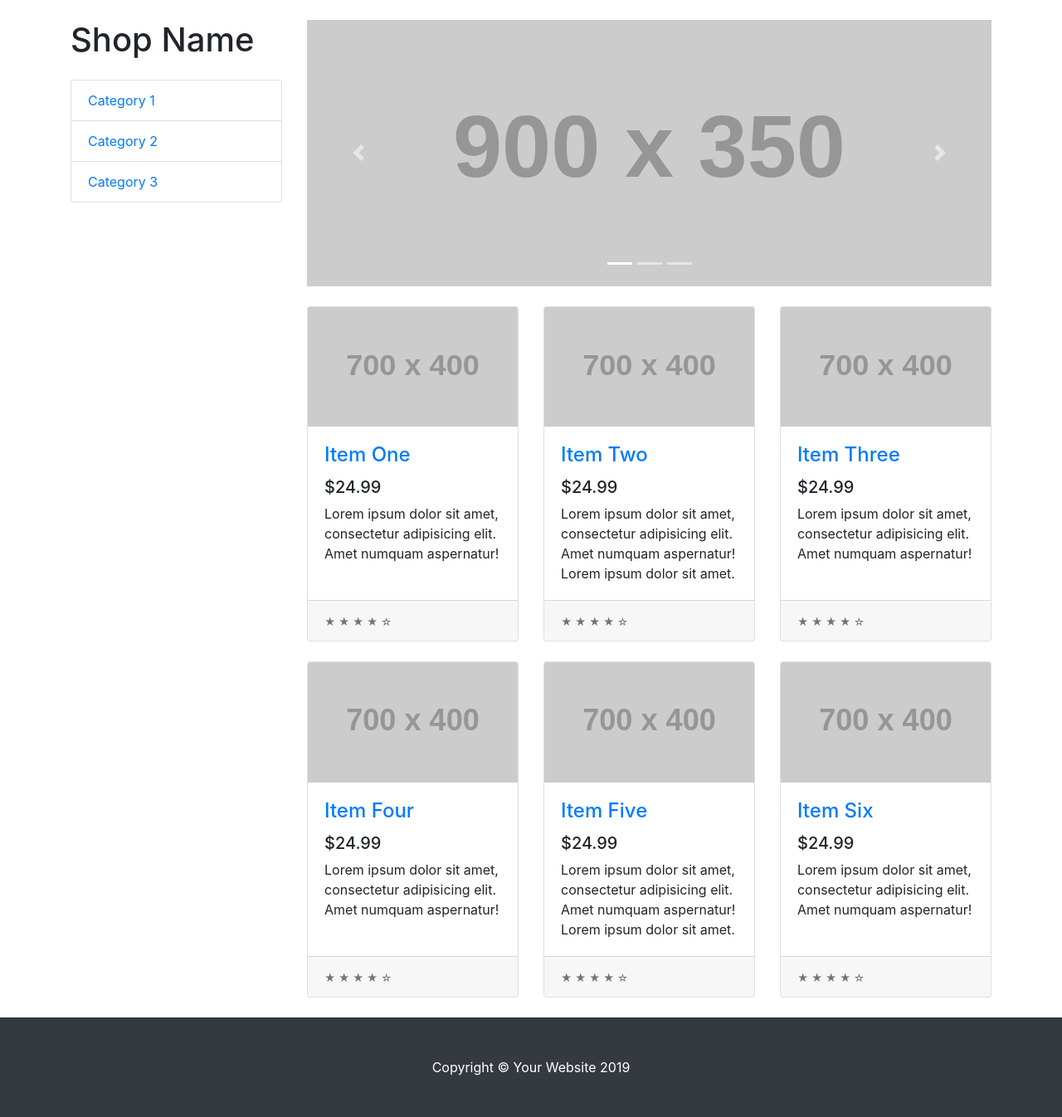
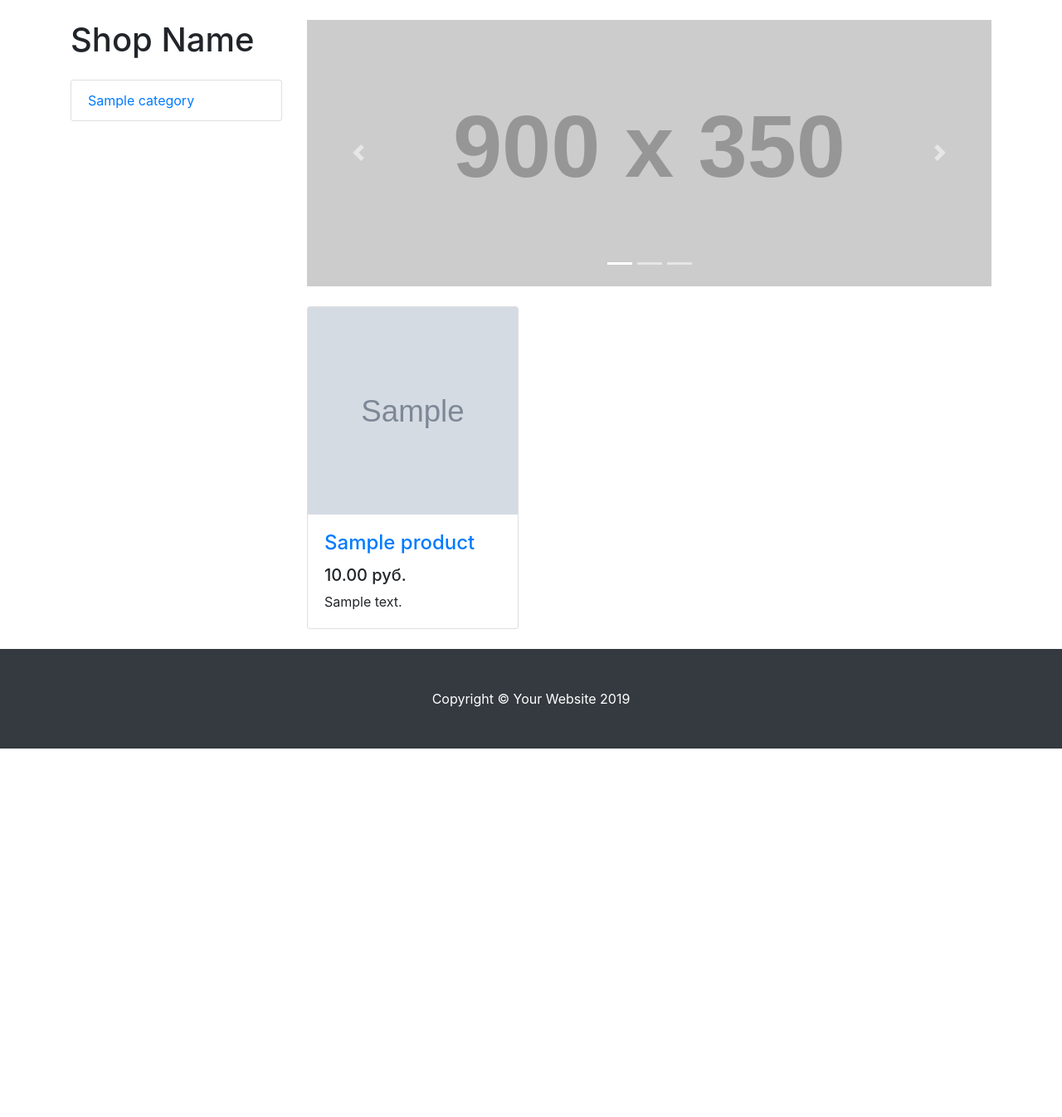
Before and after one commit to YuraPogorelov/Online_store_django, a Django app: page / in a window 1280 px wide. Shown: the part 56-1402 px from the top of the page at 83% size. After the commit the page ends 958 px from the top, so only its background shows below. Run offline with Django 3.2, Linux system fonts and the light colour scheme; tables that the repository leaves empty hold one stand-in row (values such as "Sample post"); grey boxes marked "Sample" are stand-in pictures; grey boxes labelled with a size stand in for pictures from a placeholder-image service; some libraries are stand-ins or nearby versions.

Commit message:
Вывод данных в шаблон

```diff
--- a/econapp/templates/base.html
+++ b/econapp/templates/base.html
@@ -58,9 +58,9 @@
 
         <h1 class="my-4">Shop Name</h1>
         <div class="list-group">
-          <a href="#" class="list-group-item">Category 1</a>
-          <a href="#" class="list-group-item">Category 2</a>
-          <a href="#" class="list-group-item">Category 3</a>
+        {% for category in categories %}
+          <a href="#" class="list-group-item">{{ category.name }}</a>
+        {% endfor %}
         </div>
 
       </div>
@@ -96,102 +96,21 @@
         </div>
 
         <div class="row">
-
+          {% for product in products %}
           <div class="col-lg-4 col-md-6 mb-4">
             <div class="card h-100">
-              <a href="#"><img class="card-img-top" src="http://placehold.it/700x400" alt=""></a>
+              {% comment %} <a href="#"><img class="card-img-top" src="http://placehold.it/700x400" alt=""></a> {% endcomment %}
+              <a href="#"><img class="card-img-top" src="{{ product.image.url }}" alt="" style="width: 100%; height: 250px"></a>
               <div class="card-body">
                 <h4 class="card-title">
-                  <a href="#">Item One</a>
+                  <a href="#">{{ product.title }}</a>
                 </h4>
-                <h5>$24.99</h5>
-                <p class="card-text">Lorem ipsum dolor sit amet, consectetur adipisicing elit. Amet numquam aspernatur!</p>
-              </div>
-              <div class="card-footer">
-                <small class="text-muted">&#9733; &#9733; &#9733; &#9733; &#9734;</small>
+                <h5>{{ product.price }} руб.</h5>
+                <p class="card-text">{{ product.description }}</p>
               </div>
             </div>
           </div>
-
-          <div class="col-lg-4 col-md-6 mb-4">
-            <div class="card h-100">
-              <a href="#"><img class="card-img-top" src="http://placehold.it/700x400" alt=""></a>
-              <div class="card-body">
-                <h4 class="card-title">
-                  <a href="#">Item Two</a>
-                </h4>
-                <h5>$24.99</h5>
-                <p class="card-text">Lorem ipsum dolor sit amet, consectetur adipisicing elit. Amet numquam aspernatur! Lorem ipsum dolor sit amet.</p>
-              </div>
-              <div class="card-footer">
-                <small class="text-muted">&#9733; &#9733; &#9733; &#9733; &#9734;</small>
-              </div>
-            </div>
-          </div>
-
-          <div class="col-lg-4 col-md-6 mb-4">
-            <div class="card h-100">
-              <a href="#"><img class="card-img-top" src="http://placehold.it/700x400" alt=""></a>
-              <div class="card-body">
-                <h4 class="card-title">
-                  <a href="#">Item Three</a>
-                </h4>
-                <h5>$24.99</h5>
-                <p class="card-text">Lorem ipsum dolor sit amet, consectetur adipisicing elit. Amet numquam aspernatur!</p>
-              </div>
-              <div class="card-footer">
-                <small class="text-muted">&#9733; &#9733; &#9733; &#9733; &#9734;</small>
-              </div>
-            </div>
-          </div>
-
-          <div class="col-lg-4 col-md-6 mb-4">
-            <div class="card h-100">
-              <a href="#"><img class="card-img-top" src="http://placehold.it/700x400" alt=""></a>
-              <div class="card-body">
-                <h4 class="card-title">
-                  <a href="#">Item Four</a>
-                </h4>
-                <h5>$24.99</h5>
-                <p class="card-text">Lorem ipsum dolor sit amet, consectetur adipisicing elit. Amet numquam aspernatur!</p>
-              </div>
-              <div class="card-footer">
-                <small class="text-muted">&#9733; &#9733; &#9733; &#9733; &#9734;</small>
-              </div>
-            </div>
-          </div>
-
-          <div class="col-lg-4 col-md-6 mb-4">
-            <div class="card h-100">
-              <a href="#"><img class="card-img-top" src="http://placehold.it/700x400" alt=""></a>
-              <div class="card-body">
-                <h4 class="card-title">
-                  <a href="#">Item Five</a>
-                </h4>
-                <h5>$24.99</h5>
-                <p class="card-text">Lorem ipsum dolor sit amet, consectetur adipisicing elit. Amet numquam aspernatur! Lorem ipsum dolor sit amet.</p>
-              </div>
-              <div class="card-footer">
-                <small class="text-muted">&#9733; &#9733; &#9733; &#9733; &#9734;</small>
-              </div>
-            </div>
-          </div>
-
-          <div class="col-lg-4 col-md-6 mb-4">
-            <div class="card h-100">
-              <a href="#"><img class="card-img-top" src="http://placehold.it/700x400" alt=""></a>
-              <div class="card-body">
-                <h4 class="card-title">
-                  <a href="#">Item Six</a>
-                </h4>
-                <h5>$24.99</h5>
-                <p class="card-text">Lorem ipsum dolor sit amet, consectetur adipisicing elit. Amet numquam aspernatur!</p>
-              </div>
-              <div class="card-footer">
-                <small class="text-muted">&#9733; &#9733; &#9733; &#9733; &#9734;</small>
-              </div>
-            </div>
-          </div>
+          {% endfor %}
 
         </div>
         <!-- /.row -->
--- a/econapp/views.py
+++ b/econapp/views.py
@@ -1,6 +1,13 @@
 from django.shortcuts import render
+from .models import Category, Product
 
 # Create your views here.
 
 def base_view(request):
-    return render(request, 'base.html', {})
+    categories = Category.objects.all()
+    products = Product.objects.all()
+    context = {
+        'categories': categories,
+        'products': products
+    }
+    return render(request, 'base.html', context)
```
Also changed, not shown: econapp/migrations/0004_auto_20190904_2058.py (added), media/samsung-a50/samsung-a50_XK5utO7.jpg (renamed from media/samsung-a50/samsung-a50.jpg), media/samsung-a70/samsung-a70.jpg (added).
